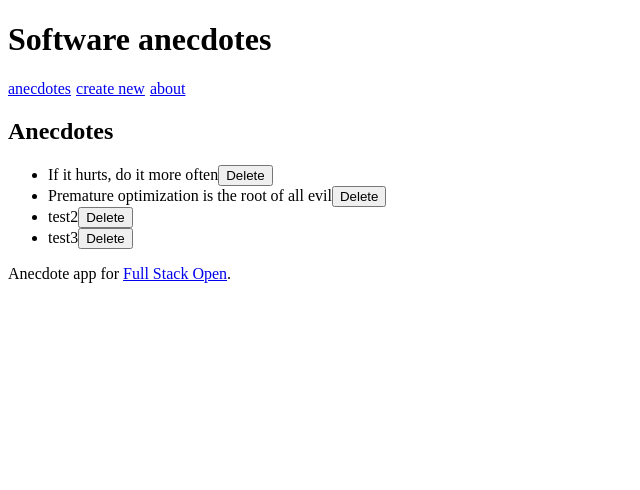
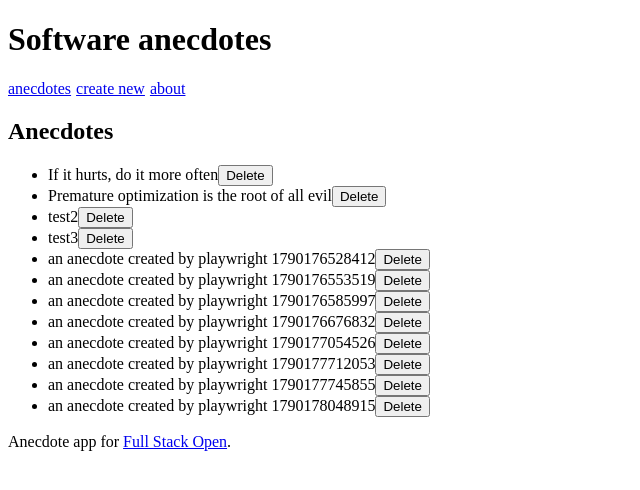
Before and after one commit to Mohdkhlouf/part7-fs-extension, a React (Vite) app in the folder routed-anecdotes/: page / in a window 1280 px wide. Shown: the top 490 px of the page, without its empty margins (0-640 px from the left). Built offline with nearby package versions, Linux system fonts and the light colour scheme; data requests are answered from the project's data file.

Commit message:
7.7 is done&& changed things to match the test

```diff
--- a/routed-anecdotes/db.json
+++ b/routed-anecdotes/db.json
@@ -27,6 +27,62 @@
       "info": "test3",
       "votes": 0,
       "id": "qQNWgBz8CLQ"
+    },
+    {
+      "content": "an anecdote created by playwright 1790176528412",
+      "author": "Playwright",
+      "info": "https://playwright.dev",
+      "votes": 0,
+      "id": "L15en-dVr2A"
+    },
+    {
+      "content": "an anecdote created by playwright 1790176553519",
+      "author": "Playwright",
+      "info": "https://playwright.dev",
+      "votes": 0,
+      "id": "eNJThZodXro"
+    },
+    {
+      "content": "an anecdote created by playwright 1790176585997",
+      "author": "Playwright",
+      "info": "https://playwright.dev",
+      "votes": 0,
+      "id": "ucDWOWpl4tM"
+    },
+    {
+      "content": "an anecdote created by playwright 1790176676832",
+      "author": "Playwright",
+      "info": "https://playwright.dev",
+      "votes": 0,
+      "id": "zW-_KwAqtQY"
+    },
+    {
+      "content": "an anecdote created by playwright 1790177054526",
+      "author": "Playwright",
+      "info": "https://playwright.dev",
+      "votes": 0,
+      "id": "JQ1tmxqQ740"
+    },
+    {
+      "content": "an anecdote created by playwright 1790177712053",
+      "author": "Playwright",
+      "info": "https://playwright.dev",
+      "votes": 0,
+      "id": "h_yxExbroGg"
+    },
+    {
+      "content": "an anecdote created by playwright 1790177745855",
+      "author": "Playwright",
+      "info": "https://playwright.dev",
+      "votes": 0,
+      "id": "KIbNHH1JIWY"
+    },
+    {
+      "content": "an anecdote created by playwright 1790178048915",
+      "author": "Playwright",
+      "info": "https://playwright.dev",
+      "votes": 0,
+      "id": "3QwYOxF-2Ns"
     }
   ],
   "$schema": "./node_modules/json-server/schema.json"
--- a/routed-anecdotes/package.json
+++ b/routed-anecdotes/package.json
@@ -8,7 +8,9 @@
     "build": "vite build",
     "lint": "eslint .",
     "preview": "vite preview",
-    "server": "json-server --port 3001 db.json"
+    "server": "json-server --port 3001 db.json",
+    "server:test": "json-server --port 3001 db.json",
+    "start:test": "vite --port 5173"
   },
   "dependencies": {
     "react": "^19.2.8",
--- a/routed-anecdotes/src/App.jsx
+++ b/routed-anecdotes/src/App.jsx
@@ -10,14 +10,25 @@ import { useAnecdotes } from './hooks/useAnecdotes'
 const App = () => {
   const { anecdotes, addAnecdote, deleteAnecdote } = useAnecdotes()
 
+  const addNew = async (anecdote) => {
+    await addAnecdote(anecdote)
+  }
+
+  const removeAnecdote = async (id) => {
+    await deleteAnecdote(id)
+  }
+
   return (
     <Router>
       <div>
         <h1>Software anecdotes</h1>
         <Menu />
         <Routes>
-          <Route path="/" element={<AnecdoteList anecdotes={anecdotes} deleteAnecdote={ deleteAnecdote} />} />
-          <Route path="/create" element={<CreateNew addNew={addAnecdote} />} />
+          <Route
+            path="/"
+            element={<AnecdoteList anecdotes={anecdotes} deleteAnecdote={removeAnecdote} />}
+          />
+          <Route path="/create" element={<CreateNew addNew={addNew} />} />
           <Route path="/about" element={<About />} />
         </Routes>
         <Footer />
--- a/routed-anecdotes/src/hooks/useAnecdotes.js
+++ b/routed-anecdotes/src/hooks/useAnecdotes.js
@@ -13,22 +13,17 @@ export const useAnecdotes = () => {
     },[]   )
 
   const addAnecdote = async (anecdote) => {
-    try {
+
       const addedAnecdote = await anecdotesService.createNew(anecdote)
       setAnecdotes(anecdotes.concat(addedAnecdote))
-    } catch (e) {
-      console.log('failed to delete anecdote',e)
-    }
+
   }
 
   const deleteAnecdote = async (id) => {
-    try {
-      await anecdotesService.deleteAnecdote(id)
+      await anecdotesService.remove(id)
       const filteredAnecdotes = anecdotes.filter((anecdote) => anecdote.id != id)
       setAnecdotes(filteredAnecdotes)
-    } catch (e) {
-      console.log('failed to delete anecdote',e)
-    }
+
   }
 
 
--- a/routed-anecdotes/src/services/anecdotes.js
+++ b/routed-anecdotes/src/services/anecdotes.js
@@ -24,7 +24,7 @@ const createNew = async (object) => {
   return await response.json()
 }
 
-const deleteAnecdote = async (id) => {
+const remove = async (id) => {
   const options = {
     method: 'DELETE',
     header: { 'Content-Type': 'applocation/json' },
@@ -36,4 +36,4 @@ const deleteAnecdote = async (id) => {
   return await response.json()
 }
 
-export default { getAll, createNew,deleteAnecdote }
+export default { getAll, createNew, remove }
```
